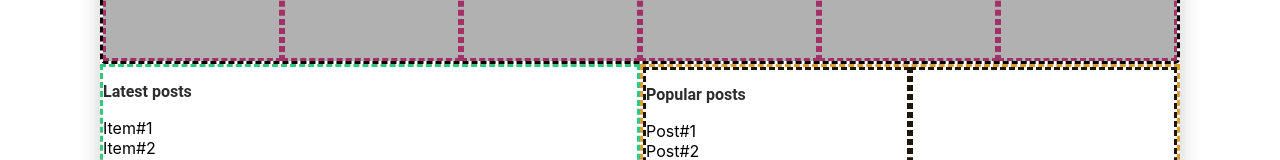
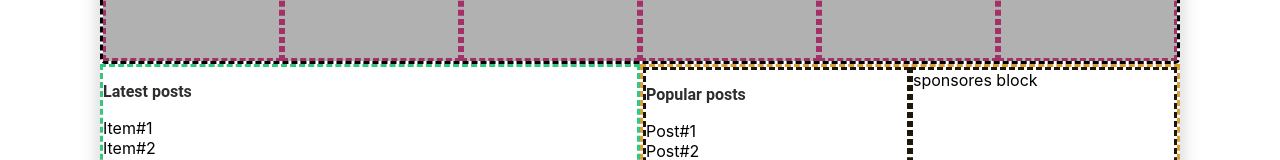
Before and after one commit to PavloPlo/IT-Kamasutra, a React (Create React App) app in the folder my-great-site/: page / in a window 1280 px wide. Shown: the part 381-541 px from the top of the page. Built offline with nearby package versions, Linux system fonts and the light colour scheme.

Commit message:
body block update

```diff
--- a/my-great-site/src/App.css
+++ b/my-great-site/src/App.css
@@ -84,11 +84,6 @@
   border-style: dashed;
 }
 
-
-.ads-small{
-
-}
-
 .sm-r {
   grid-area: r;
   border-color: rgb(29, 22, 9);
--- a/my-great-site/src/Body/Body.js
+++ b/my-great-site/src/Body/Body.js
@@ -71,7 +71,7 @@
             </div>
           </div>
           <div className="sm-r">
-
+            <div>sponsores block</div>
           </div>
         </div>
       </div>
```
